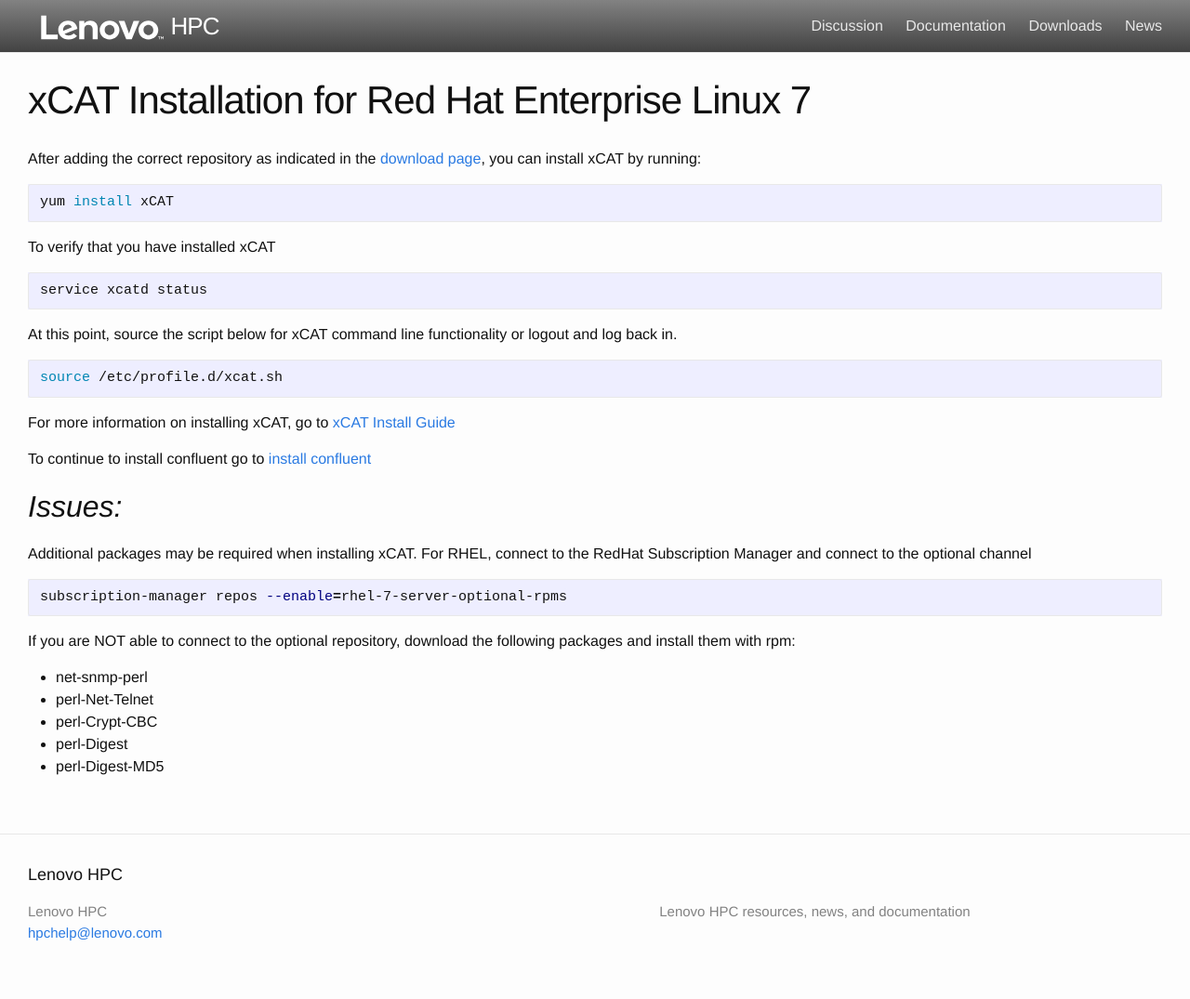
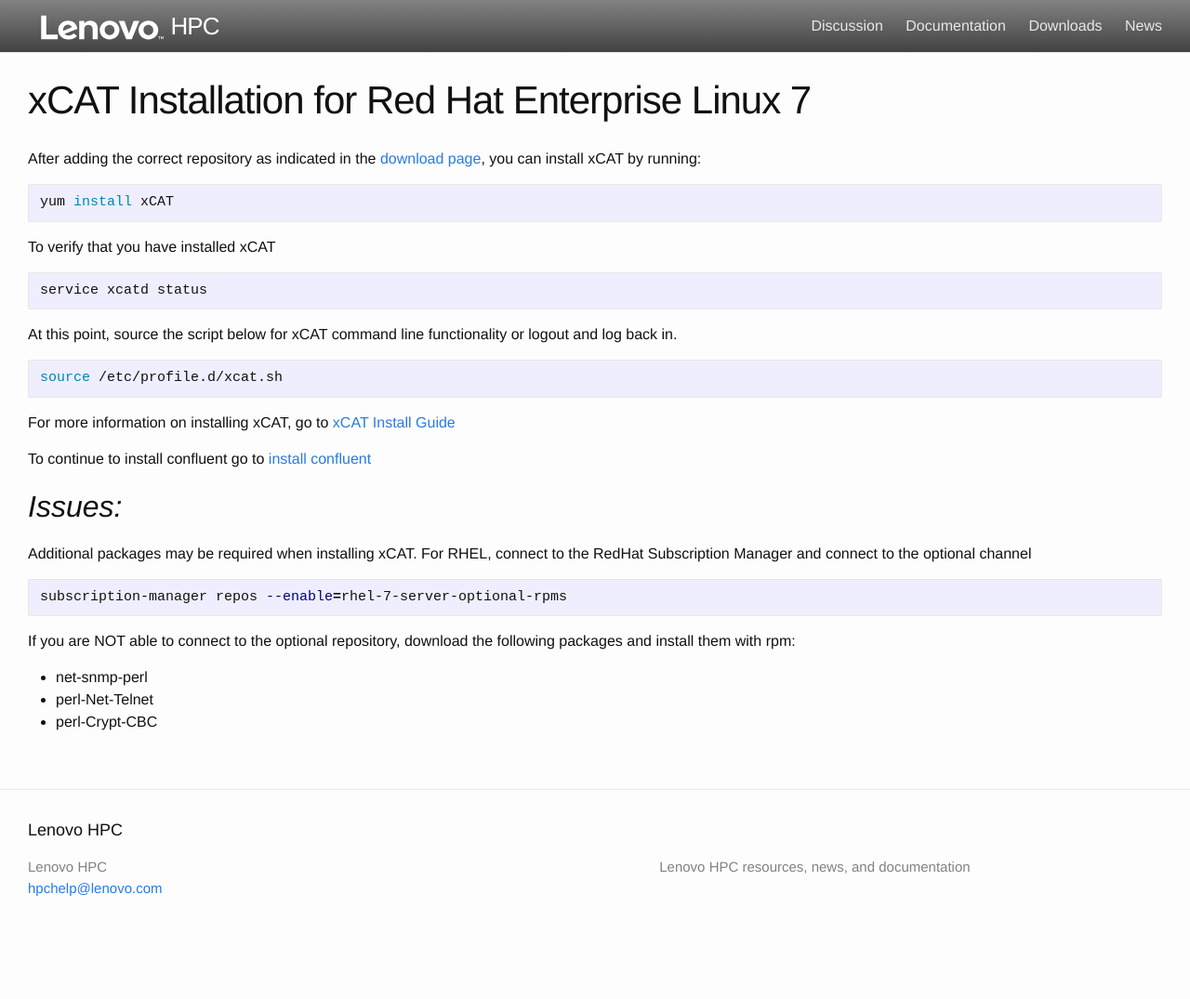
Before and after one commit to xcat2/confluent-docs, a Jekyll site: the page built from docs/installxcat_rhel.md, in a window 1280 px wide. Shown: the whole page at 93% size. Built offline with Jekyll 4.4.1, drawn with Linux system fonts in a browser that asks for light colours; after the commit the page ends 1027 px from its top, so only the background shows below that.

Commit message:
Removing unnecessary dependant rpms during rhel install

```diff
--- a/docs/installxcat_rhel.md
+++ b/docs/installxcat_rhel.md
@@ -32,5 +32,3 @@
 * net-snmp-perl
 * perl-Net-Telnet
 * perl-Crypt-CBC
-* perl-Digest
-* perl-Digest-MD5
```
